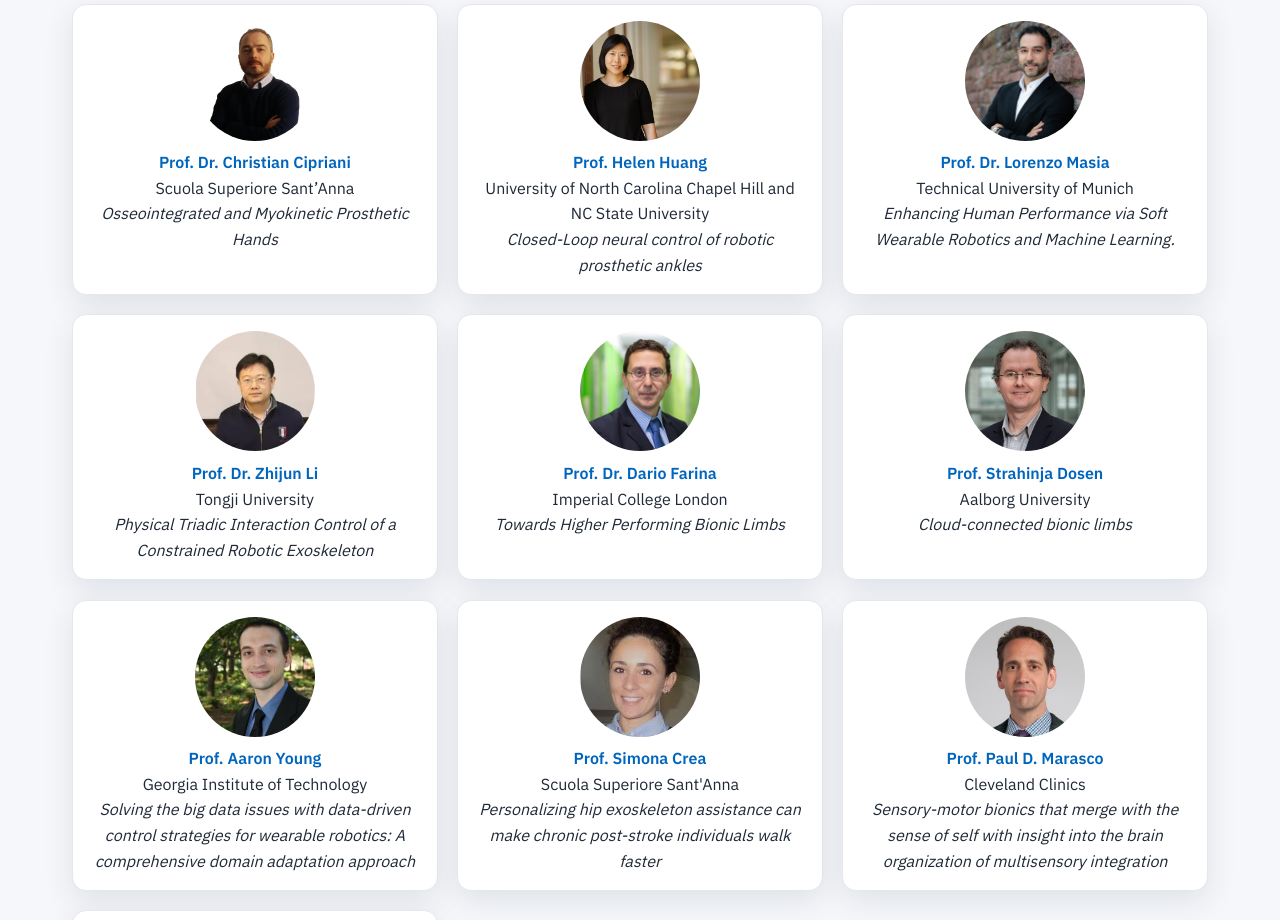
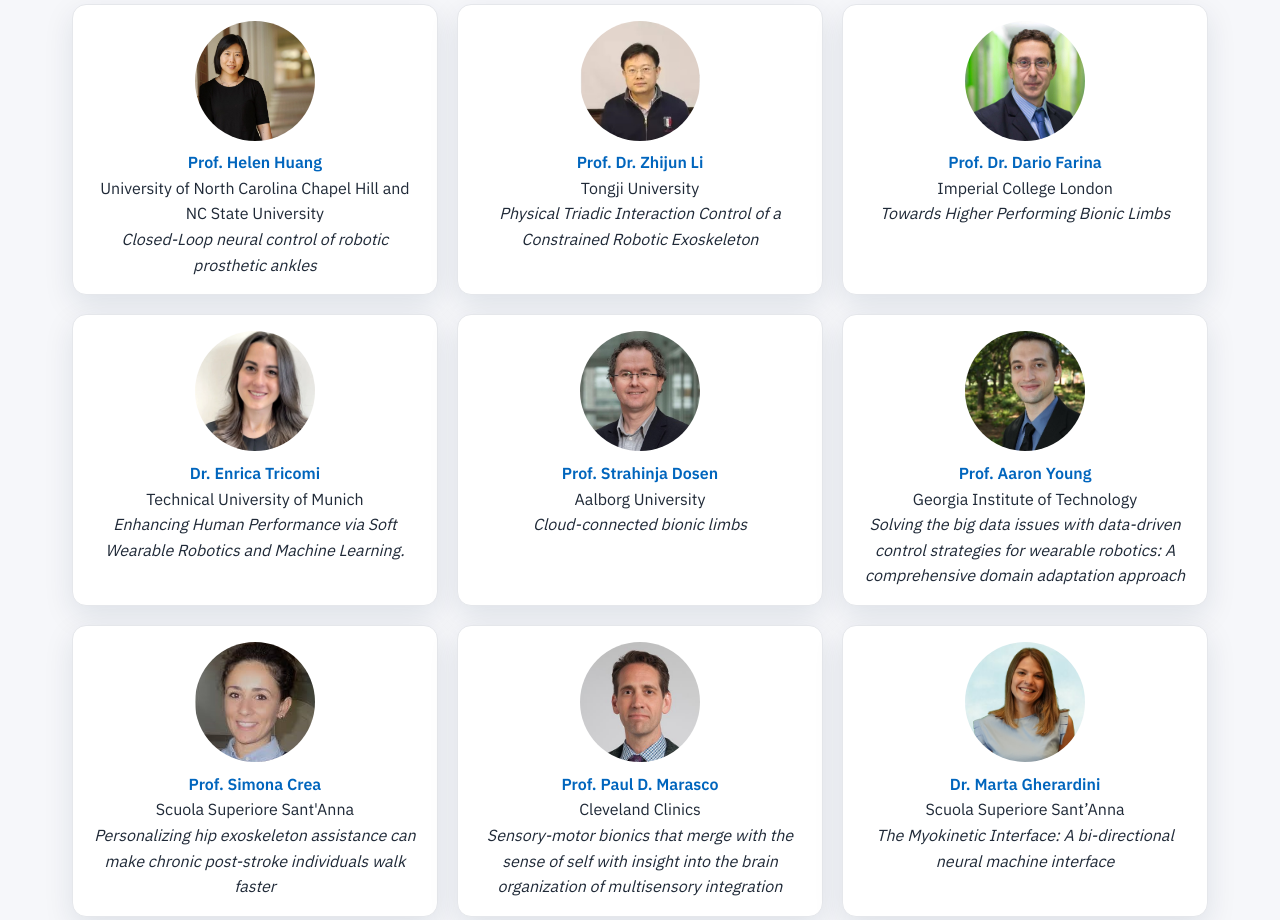
Before and after one commit to ApeParrot/ICRA26_Workshop_AdvancedHMI.github.io, a plain HTML site: page index.html in a window 1280 px wide. Shown: the part 4189-5109 px from the top of the page. Drawn offline with nearby package versions, Linux system fonts and the light colour scheme.

Commit message:
Changed Speakers

```diff
--- a/index.html
+++ b/index.html
@@ -219,22 +219,10 @@
     <h2 id="speakers-title">Speakers</h2>
     <div class="grid cols-3">
       <div class="card">
-        <img class="avatar" src="assets/speakers/Cipriani.jpg" alt="Prof. Christian Cipriani">
-        <a href="https://www.santannapisa.it/en/christian-cipriani" target="_blank" rel="noopener" style="display:block;text-align:center;font-weight:700">Prof. Dr. Christian Cipriani</a>
-        <div class="muted" style="text-align:center">Scuola Superiore Sant’Anna</div>
-        <div class="muted" style="text-align:center;font-style:italic">Osseointegrated and Myokinetic Prosthetic Hands</div>
-      </div>
-      <div class="card">
         <img class="avatar" src="assets/speakers/Huang.jpg" alt="Prof. Helen Huang">
         <a href="https://nrel.bme.unc.edu/brief-cv/" target="_blank" rel="noopener" style="display:block;text-align:center;font-weight:700">Prof. Helen Huang</a>
         <div class="muted" style="text-align:center">University of North Carolina Chapel Hill and NC State University</div>
         <div class="muted" style="text-align:center;font-style:italic">Closed-Loop neural control of robotic prosthetic ankles</div>
-      </div>
-      <div class="card">
-        <img class="avatar" src="assets/speakers/Masia.jpg" alt="Prof. Lorenzo Masia">
-        <a href="https://www.lorenzomasia.com/" target="_blank" rel="noopener" style="display:block;text-align:center;font-weight:700">Prof. Dr. Lorenzo Masia</a>
-        <div class="muted" style="text-align:center">Technical University of Munich</div>
-        <div class="muted" style="text-align:center;font-style:italic">Enhancing Human Performance via Soft Wearable Robotics and Machine Learning.</div>
       </div>
       <div class="card">
         <img class="avatar" src="assets/speakers/Li.jpg" alt="Prof. Zhijun Li">
@@ -247,6 +235,12 @@
         <a href="https://profiles.imperial.ac.uk/d.farina" target="_blank" rel="noopener" style="display:block;text-align:center;font-weight:700">Prof. Dr. Dario Farina</a>
         <div class="muted" style="text-align:center">Imperial College London</div>
         <div class="muted" style="text-align:center;font-style:italic">Towards Higher Performing Bionic Limbs</div>
+      </div>
+      <div class="card">
+        <img class="avatar" src="assets/speakers/Tricomi.webp" alt="Dr. Enrica Tricomi">
+        <a href="https://www.lorenzomasia.com/" target="_blank" rel="noopener" style="display:block;text-align:center;font-weight:700">Dr. Enrica Tricomi</a>
+        <div class="muted" style="text-align:center">Technical University of Munich</div>
+        <div class="muted" style="text-align:center;font-style:italic">Enhancing Human Performance via Soft Wearable Robotics and Machine Learning.</div>
       </div>
       <div class="card">
         <img class="avatar" src="assets/speakers/Dosen.jpg" alt="Prof. Strahinja Dosen">
@@ -271,6 +265,12 @@
         <a href="https://www.lerner.ccf.org/biomedical-engineering/marasco/" target="_blank" rel="noopener" style="display:block;text-align:center;font-weight:700">Prof. Paul D. Marasco</a>
         <div class="muted" style="text-align:center">Cleveland Clinics</div>
         <div class="muted" style="text-align:center;font-style:italic">Sensory-motor bionics that merge with the sense of self with insight into the brain organization of multisensory integration</div>
+      </div>
+      <div class="card">
+        <img class="avatar" src="assets/speakers/Gherardini.png" alt="Dr. Marta Gherardini">
+        <a href="https://www.santannapisa.it/it/marta-gherardini" target="_blank" rel="noopener" style="display:block;text-align:center;font-weight:700">Dr. Marta Gherardini</a>
+        <div class="muted" style="text-align:center">Scuola Superiore Sant’Anna</div>
+        <div class="muted" style="text-align:center;font-style:italic">The Myokinetic Interface: A bi-directional neural machine interface</div>
       </div>
       <div class="card">
         <img class="avatar" src="assets/speakers/Hargrove.jpg" alt="Prof. Levi Hargrove">
```
Also changed, not shown: assets/speakers/Gherardini.png (added), assets/speakers/Tricomi.webp (added).
